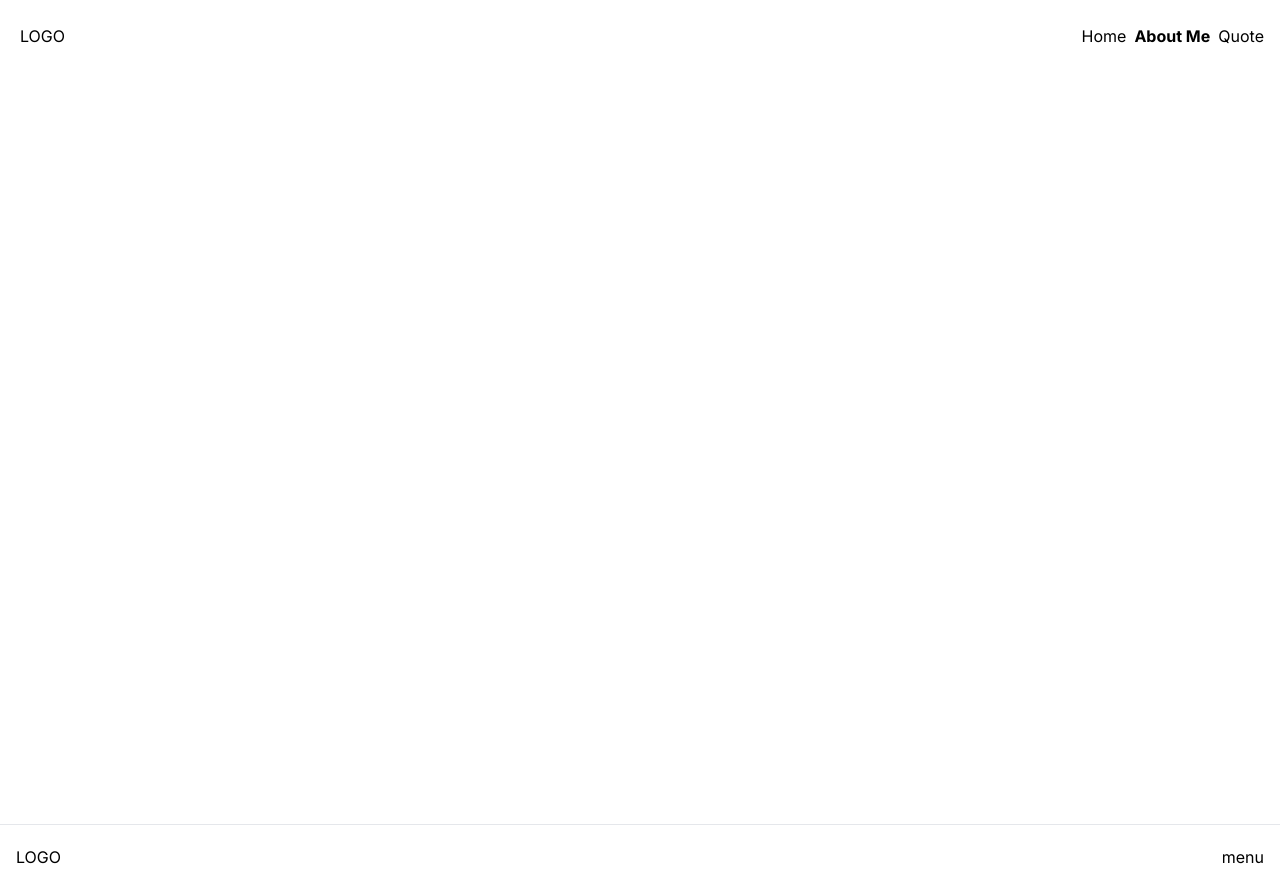
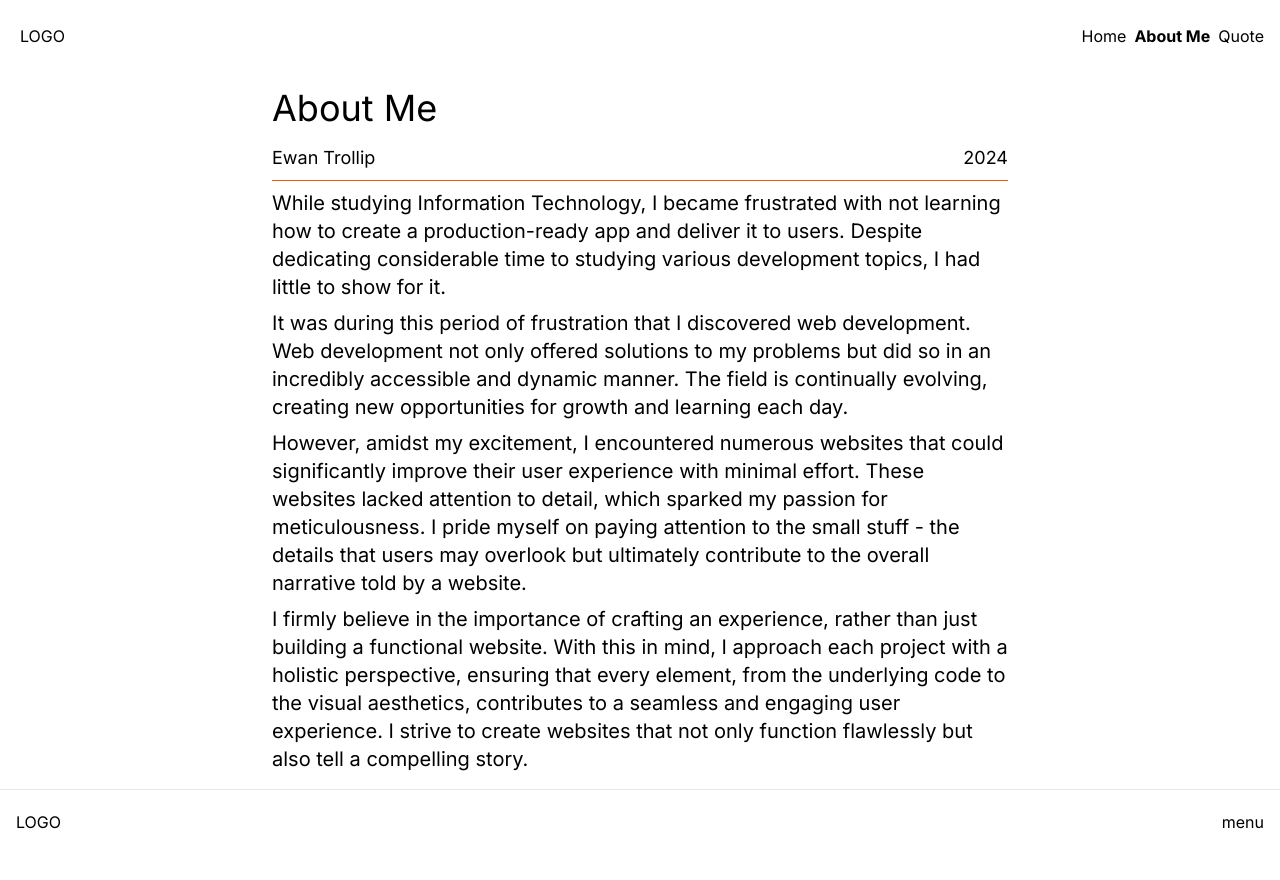
Before and after one commit to M1NDLE55/WebDevEwan, a Next.js app: page /about-me in a window 1280 px wide. After the commit the page ends 845 px from the top, so only its background shows below. Built offline with nearby package versions, Linux system fonts and the light colour scheme.

Commit message:
about me + general UI updates

```diff
--- a/src/app/about-me/page.js
+++ b/src/app/about-me/page.js
@@ -1,7 +1,49 @@
 export default function Page() {
   return (
-    <main className="pb-4">
-      <div className="h-section-1"></div>
+    <main>
+      <div className="min-h-section-1 flex justify-center">
+        <div className="my-4 h-fit w-full max-w-3xl rounded-md px-4">
+          <h1 className="mb-4 text-3xl sm:text-4xl">About Me</h1>
+          <div className="flex flex-row justify-between border-b border-[#fb5607] pb-2 sm:text-lg">
+            <h2>Ewan Trollip</h2>
+            <h2>2024</h2>
+          </div>
+          <P>
+            While studying Information Technology, I became frustrated with not
+            learning how to create a production-ready app and deliver it to
+            users. Despite dedicating considerable time to studying various
+            development topics, I had little to show for it.
+          </P>
+          <P>
+            It was during this period of frustration that I discovered web
+            development. Web development not only offered solutions to my
+            problems but did so in an incredibly accessible and dynamic manner.
+            The field is continually evolving, creating new opportunities for
+            growth and learning each day.
+          </P>
+          <P>
+            However, amidst my excitement, I encountered numerous websites that
+            could significantly improve their user experience with minimal
+            effort. These websites lacked attention to detail, which sparked my
+            passion for meticulousness. I pride myself on paying attention to
+            the small stuff - the details that users may overlook but ultimately
+            contribute to the overall narrative told by a website.
+          </P>
+          <P>
+            I firmly believe in the importance of crafting an experience, rather
+            than just building a functional website. With this in mind, I
+            approach each project with a holistic perspective, ensuring that
+            every element, from the underlying code to the visual aesthetics,
+            contributes to a seamless and engaging user experience. I strive to
+            create websites that not only function flawlessly but also tell a
+            compelling story.
+          </P>
+        </div>
+      </div>
     </main>
   );
 }
+
+function P({ children }) {
+  return <p className="mt-2 text-lg sm:text-xl">{children}</p>;
+}
--- a/src/app/globals.css
+++ b/src/app/globals.css
@@ -54,7 +54,11 @@ body {
   }
 
   .h-section-1 {
-    @apply flex h-[calc(100vh-64px)];
+    @apply h-[calc(100vh-64px)];
+  }
+
+  .min-h-section-1 {
+    @apply h-full min-h-[calc(100vh-64px-64px)];
   }
 
   .center-div {
--- a/src/app/page.js
+++ b/src/app/page.js
@@ -4,7 +4,7 @@ import Shapes from "./components/home/Shapes";
 
 export default function Home() {
   return (
-    <main className="pb-8">
+    <main>
       <Shapes />
       <div className="h-section-1 center-div flex-col px-4">
         <h1 className="text-balance text-center text-5xl font-bold sm:text-6xl">
@@ -23,8 +23,8 @@ export default function Home() {
           Read More
         </Link>
       </div>
-      <div id="welcome" className="center-div px-7 pt-[200px]">
-        <p className="border-l-2 border-violet-500 pl-4 text-xl sm:w-[700px] sm:text-2xl ">
+      <div id="welcome" className="center-div px-4 pt-[200px]">
+        <p className="w-full max-w-2xl border-l-2 border-violet-500 pl-4 text-xl sm:text-2xl">
           Hey there, I&apos;m{" "}
           <Link href="/about-me" className="underline">
             Ewan
@@ -38,20 +38,20 @@ export default function Home() {
         </p>
       </div>
       <div className="center-div mt-20 flex-col px-4">
-        <h2 className="max-w-3xl text-balance text-center text-3xl sm:text-4xl">
+        <h2 className="max-w-2xl text-balance text-center text-3xl sm:text-4xl">
           When You&apos;re Ready to Take Your Online Presence to the{" "}
           <span className="font-bold text-[#fb5607]">Next Level</span>,<br />
           Here&apos;s How I Can Help:
         </h2>
         <Services />
       </div>
-      <div className="center-div w-full flex-col px-4">
-        <h2 className="mt-20 max-w-3xl text-balance text-center text-3xl sm:text-4xl">
+      <div className="center-div my-20 w-full flex-col px-4">
+        <h2 className="max-w-2xl text-balance text-center text-3xl sm:text-4xl">
           Will You <br className="sm:hidden" />{" "}
           <span className="font-bold text-[#8338ec]">Step Up</span>
           <br className="sm:hidden" /> Your Game?
         </h2>
-        <div className="mt-10 h-80 w-full max-w-3xl rounded-md bg-gradient-to-br from-pink-500 via-red-500 to-yellow-500 p-[1px] shadow-md sm:h-96">
+        <div className="mt-10 h-80 w-full max-w-2xl rounded-md bg-gradient-to-br from-pink-500 via-red-500 to-yellow-500 p-[1px] shadow-md sm:h-96">
           <div className="center-div h-full w-full flex-col rounded-md bg-white">
             <Link
               className="center-div h-1/2 w-3/4 text-2xl text-red-500 transition-transform duration-200 hover:-translate-y-2 sm:text-3xl"
@@ -61,7 +61,7 @@ export default function Home() {
             </Link>
             <div className="h-[1px] w-3/4 bg-black" />
             <Link
-              className="center-div h-1/2 w-3/4 text-2xl text-orange-500 transition-transform duration-200 hover:-translate-y-2 sm:text-3xl"
+              className="center-div h-1/2 w-3/4 text-2xl text-[#fb5607] transition-transform duration-200 hover:-translate-y-2 sm:text-3xl"
               href={{ pathname: "/about-me" }}
             >
               Who am I Anyway?
```
